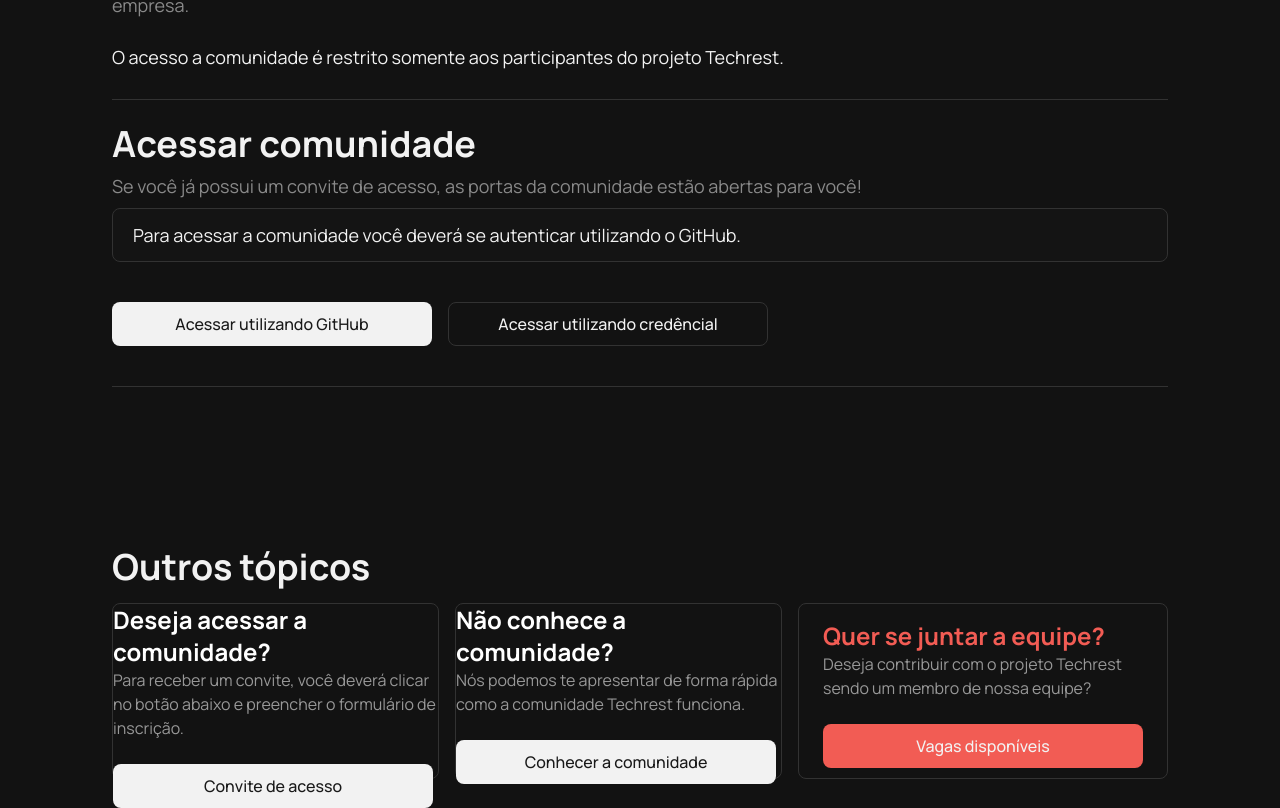
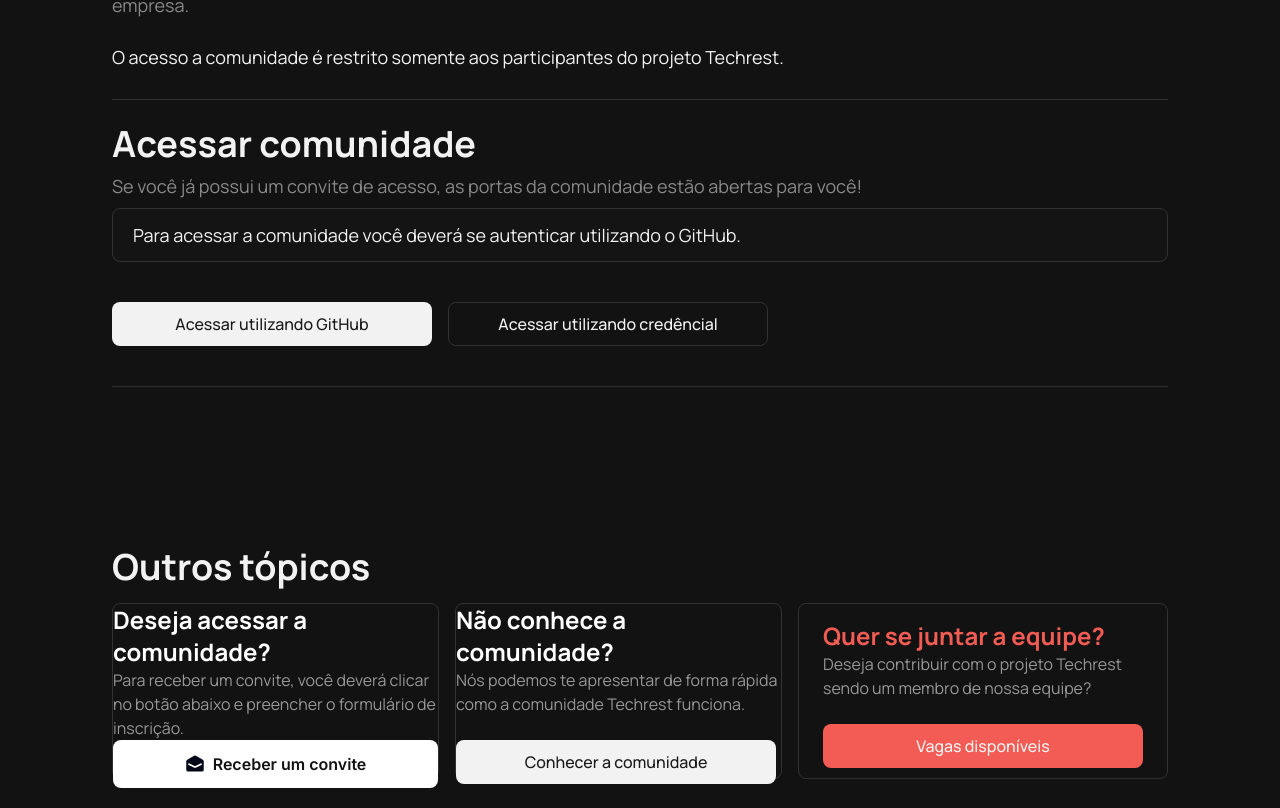
Before and after one commit to Techrest/techrest-wiki, a Next.js app: page /comunidade in a window 1280 px wide. Shown: the part 173-981 px from the top of the page. Built offline with nearby package versions, Linux system fonts and the light colour scheme.

Commit message:
fix: removendo imagens de ícones.

```diff
--- a/app/comunidade/page.tsx
+++ b/app/comunidade/page.tsx
@@ -2,6 +2,8 @@ import React from "react";
 import Header from "../../components/header";
 // import locker from "../../assets/icons/locker.svg";
 import Image from "next/image";
+import Button from "@/components/techrest/button";
+import { EnvelopeOpenIcon } from "@heroicons/react/16/solid";
 // import git from "../../assets/icons/github.svg";
 // import gift from "../../assets/icons/gift.svg";
 // import arrow from "../../assets/icons/arrow.svg";
@@ -74,12 +76,14 @@ export default function Community({}: CommunityProps) {
                 Para receber um convite, você deverá clicar no botão abaixo e
                 preencher o formulário de inscrição.
               </p>
-              <button className="flex gap-2 justify-center items-center bg-[#f2f2f2] rounded-lg px-4 py-3 w-80 h-11 mt-6">
-                {/* <Image src={gift} alt="icone de presente" className="w-6 h-6" /> */}
-                <p className="text-[#191919] text-base font-medium">
-                  Convite de acesso
-                </p>
-              </button>
+              <Button
+                variant="primary"
+                icon={true}
+                hasText={true}
+                text="Receber um convite"
+                iconPosition="left"
+                iconSrc={<EnvelopeOpenIcon className="w-5 h-5 fill-content" />}
+              />
             </div>
 
             <div className="border border-black-300 rounded-lg bg-black-50 flex flex-col items-start w-96 h-44">
```
